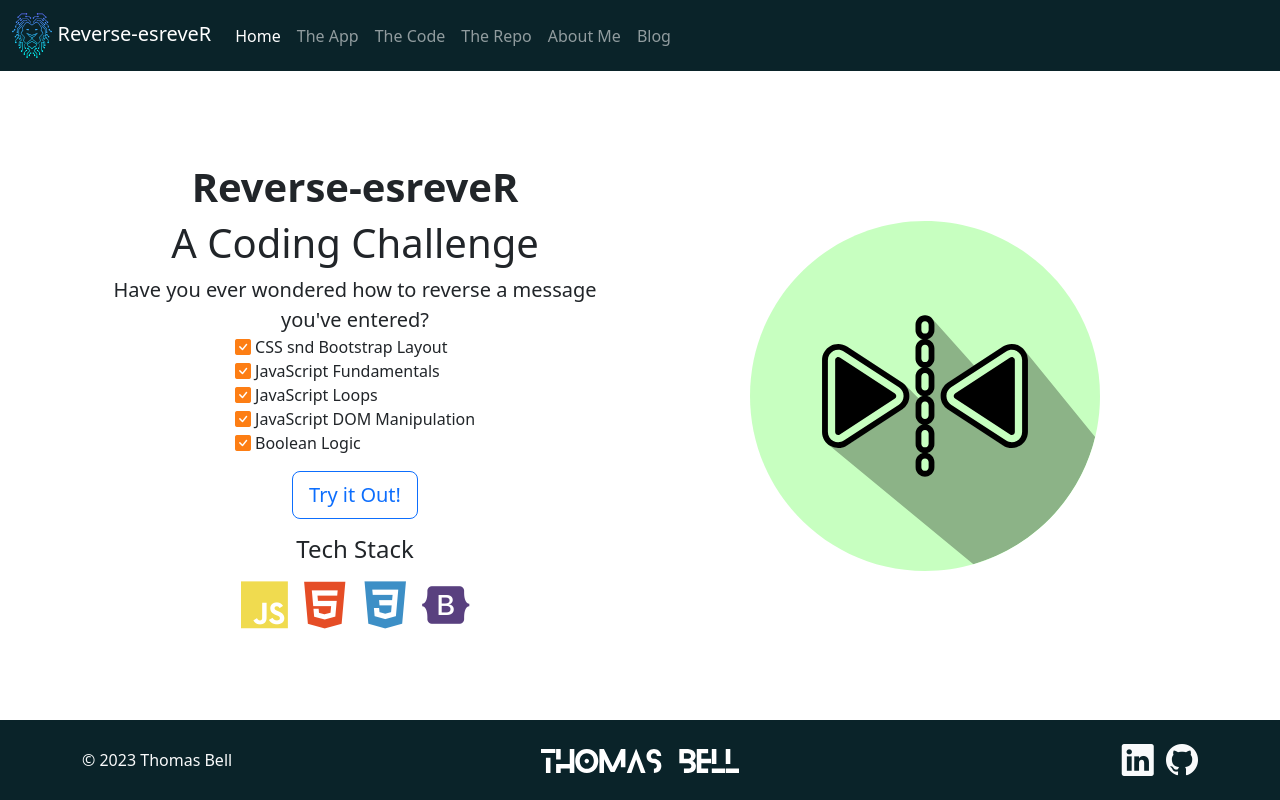
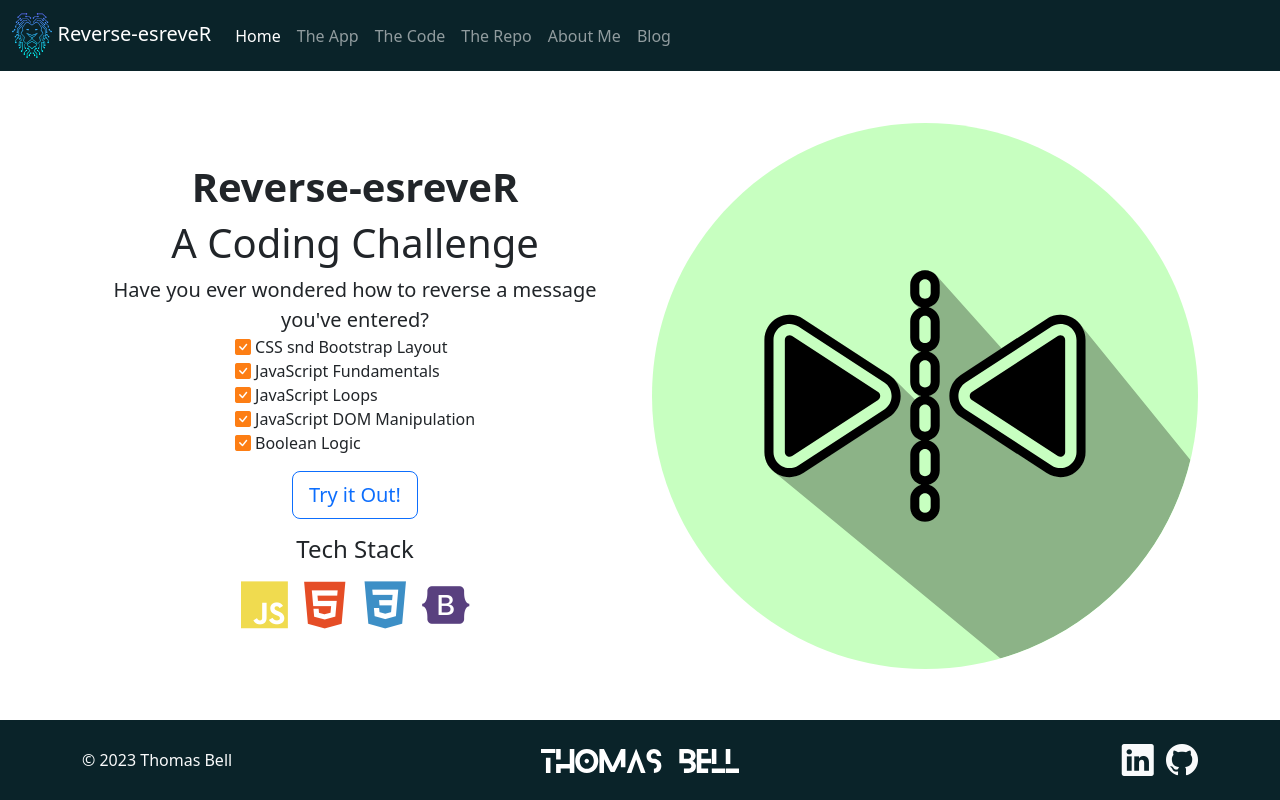
Before and after one commit to thomas065/esreveR-Reverse, a plain HTML site: page index.html in a window 1280 px wide. Drawn offline with nearby package versions, Linux system fonts and the light colour scheme.

Commit message:
updated code

```diff
--- a/css/site.css
+++ b/css/site.css
@@ -46,7 +46,7 @@ footer .bi:hover {
 }
 
 .app-logo {
-    max-width: 350px;
+    min-width: 350px;
 }
 
 .synapse {
--- a/index.html
+++ b/index.html
@@ -110,7 +110,7 @@
                 />
                 <div class="col order-md-last text-center">
                     <img
-                        class="img-fluid app-logo"
+                        class="img-fluid app-logo w-100"
                         src="/img/reverseLogo.svg"
                         alt=""
                     />
```
